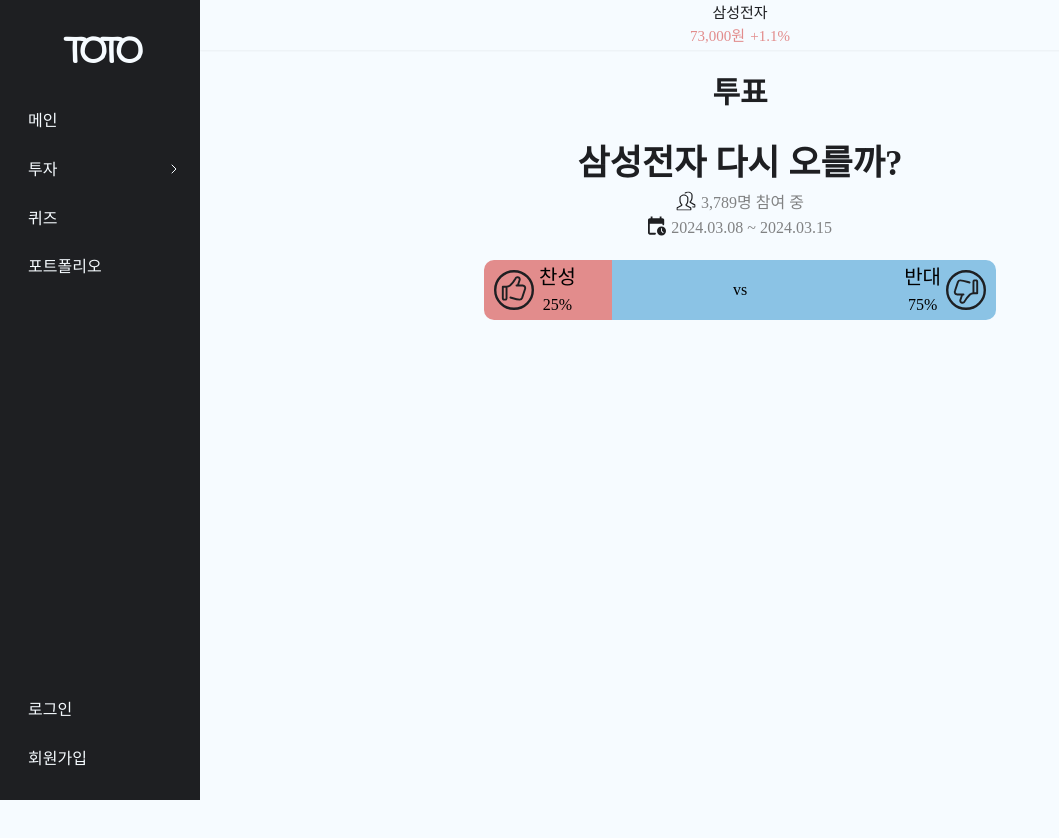
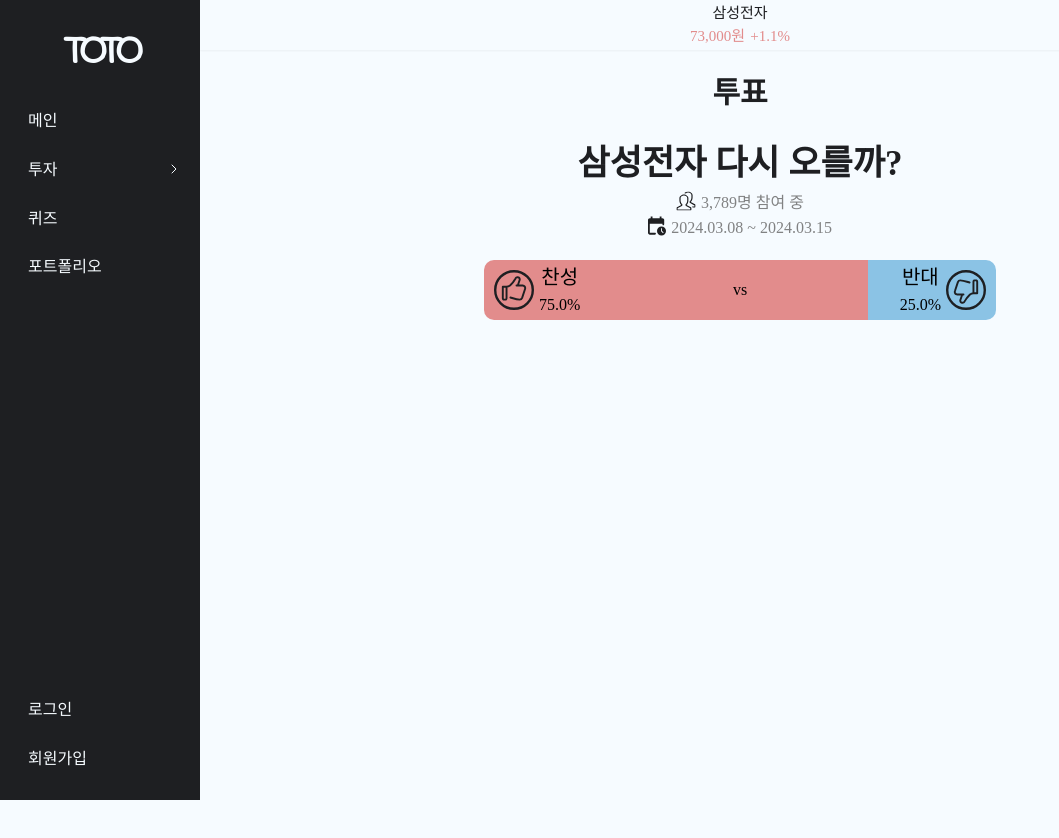
Before and after one commit to PDA-TOTO/Front, a React (Vite) app: page /stocks/1/community in a window 1280 px wide. Shown: the top 838 px of the page, without its empty margins (0-1059 px from the left). Built offline with nearby package versions, Linux system fonts and the light colour scheme.

Commit message:
feat : vote bar position 추가

```diff
--- a/src/components/stockDetail/VoteBar.tsx
+++ b/src/components/stockDetail/VoteBar.tsx
@@ -11,7 +11,8 @@
   const rightPercent = rightAmount / (leftAmount + rightAmount);
 
   function truncateToTwoDecimalPlaces(number: number) {
-    return Math.floor(number * 1000) / 10;
+    const value = Math.floor(number * 1000) / 10;
+    return Number.isInteger(value) ? value.toString() + ".0" : value;
   }
 
   return (
@@ -27,8 +28,14 @@
           align="center"
           style={{ width: `${leftPercent * 40}vw`, paddingLeft: "10px" }}
         >
-          <Image src={ThumbsUp} w={40} h={40} style={{ marginRight: "5px" }} />
-          <Flex direction={"column"} className={classes.vote_box}>
+          <Image
+            src={ThumbsUp}
+            w={40}
+            h={40}
+            style={{ marginRight: "5px" }}
+            className={classes.image_box}
+          />
+          <Flex direction={"column"} className={classes.vote_left_box}>
             <div className={classes.vote_text}>찬성</div>
             {truncateToTwoDecimalPlaces(leftPercent)}%
           </Flex>
@@ -40,11 +47,17 @@
           align="center"
           justify="flex-end"
         >
-          <Flex direction={"column"} className={classes.vote_box}>
+          <Flex direction={"column"} className={classes.vote_right_box}>
             <div className={classes.vote_text}>반대</div>
             {truncateToTwoDecimalPlaces(rightPercent)}%
           </Flex>
-          <Image src={ThumbsDown} w={40} h={40} style={{ marginLeft: "5px" }} />
+          <Image
+            src={ThumbsDown}
+            w={40}
+            h={40}
+            style={{ marginLeft: "5px" }}
+            className={classes.image_box}
+          />
         </Flex>
       </Flex>
     </Flex>
--- a/src/routes/stockDetail/CommunityPage.tsx
+++ b/src/routes/stockDetail/CommunityPage.tsx
@@ -45,7 +45,7 @@
           <div className={classes.main_date}>2024.03.08 ~ 2024.03.15</div>
         </Flex>
         <div className={classes.main_padding} />
-        <VoteBar leftAmount={100} rightAmount={300} />
+        <VoteBar leftAmount={30} rightAmount={10} />
       </Flex>
     </div>
   );
--- a/src/styles/stock/Votebar.module.css
+++ b/src/styles/stock/Votebar.module.css
@@ -15,6 +15,21 @@
   text-align: center;
 }
 
+.vote_left_box {
+  text-align: center;
+  position: absolute;
+  padding-left: 45px;
+}
+
+.vote_right_box {
+  text-align: center;
+  position: absolute;
+  padding-right: 45px;
+}
+
+.image_box {
+  position: absolute;
+}
 .vote_text {
   font-size: 20px;
 }
```
